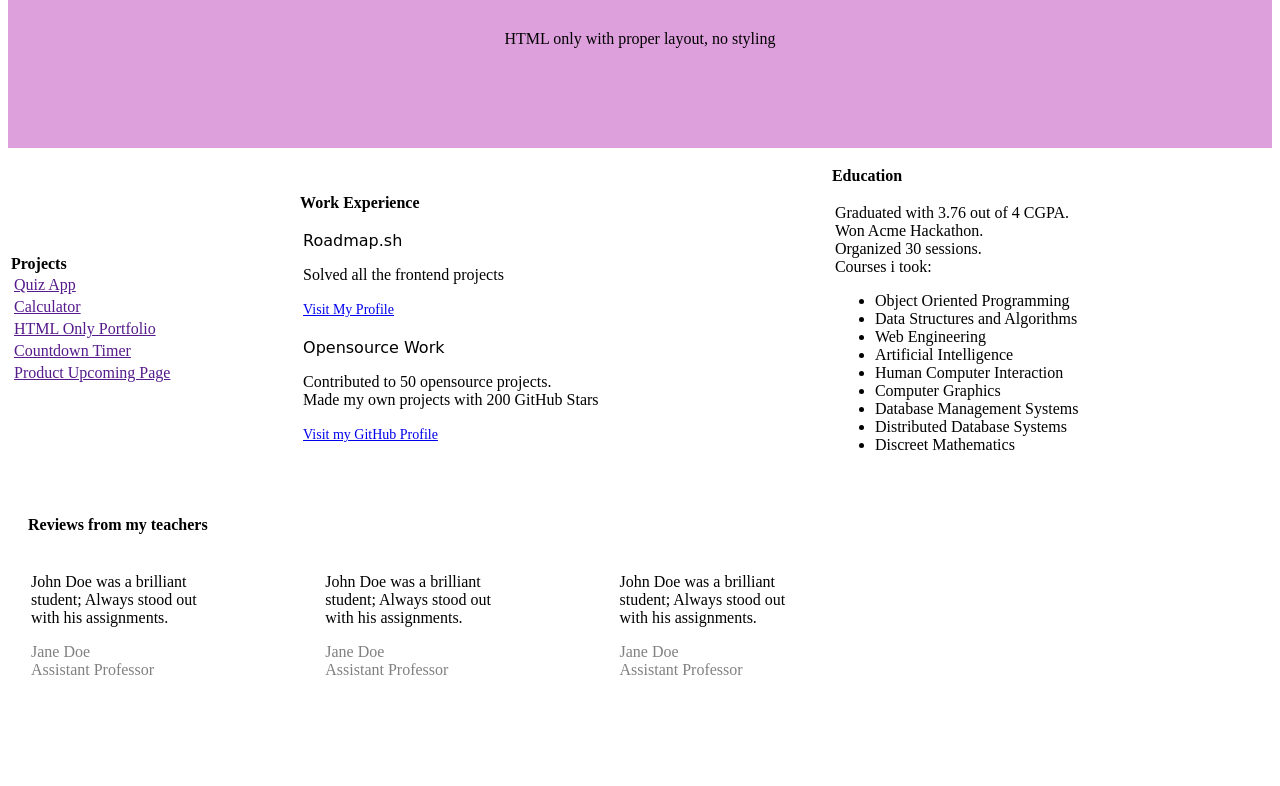
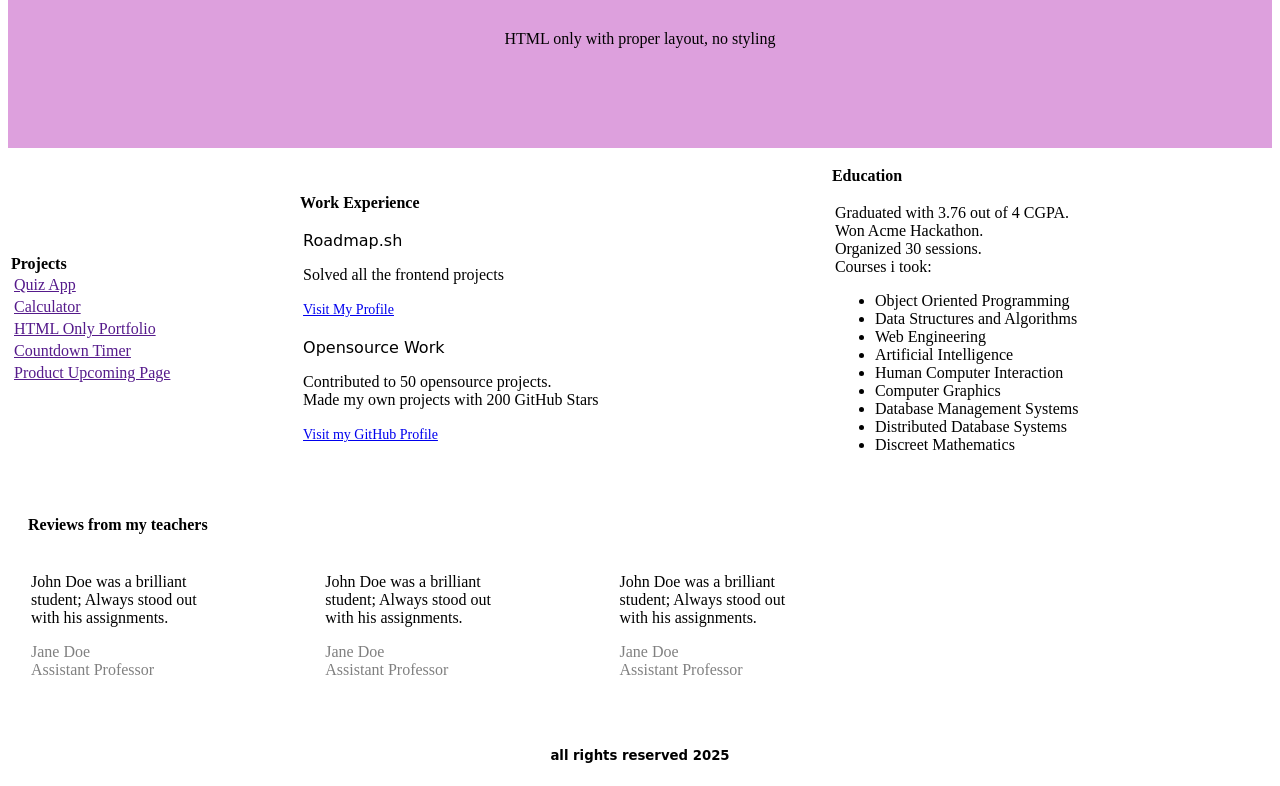
Before and after one commit to Woolean/Frontend-Projects, a plain HTML site: page Basic HTML Website/index.html in a window 1280 px wide. Shown: the part 168-954 px from the top of the page. Before the commit the page ends 886 px from the top, so only its background shows below. Drawn offline with Linux system fonts and the light colour scheme.

Commit message:
Basic HTML Website final details

```diff
--- a/Basic HTML Website/index.html
+++ b/Basic HTML Website/index.html
@@ -131,5 +131,8 @@
         </tr>
     </table>
 
+    <div class="footer">
+        <h5 style="font-family: cursive; text-align: center; margin-top: 50px;">all rights reserved 2025</h1>
+    </div>
 </body>
 </html>
```
